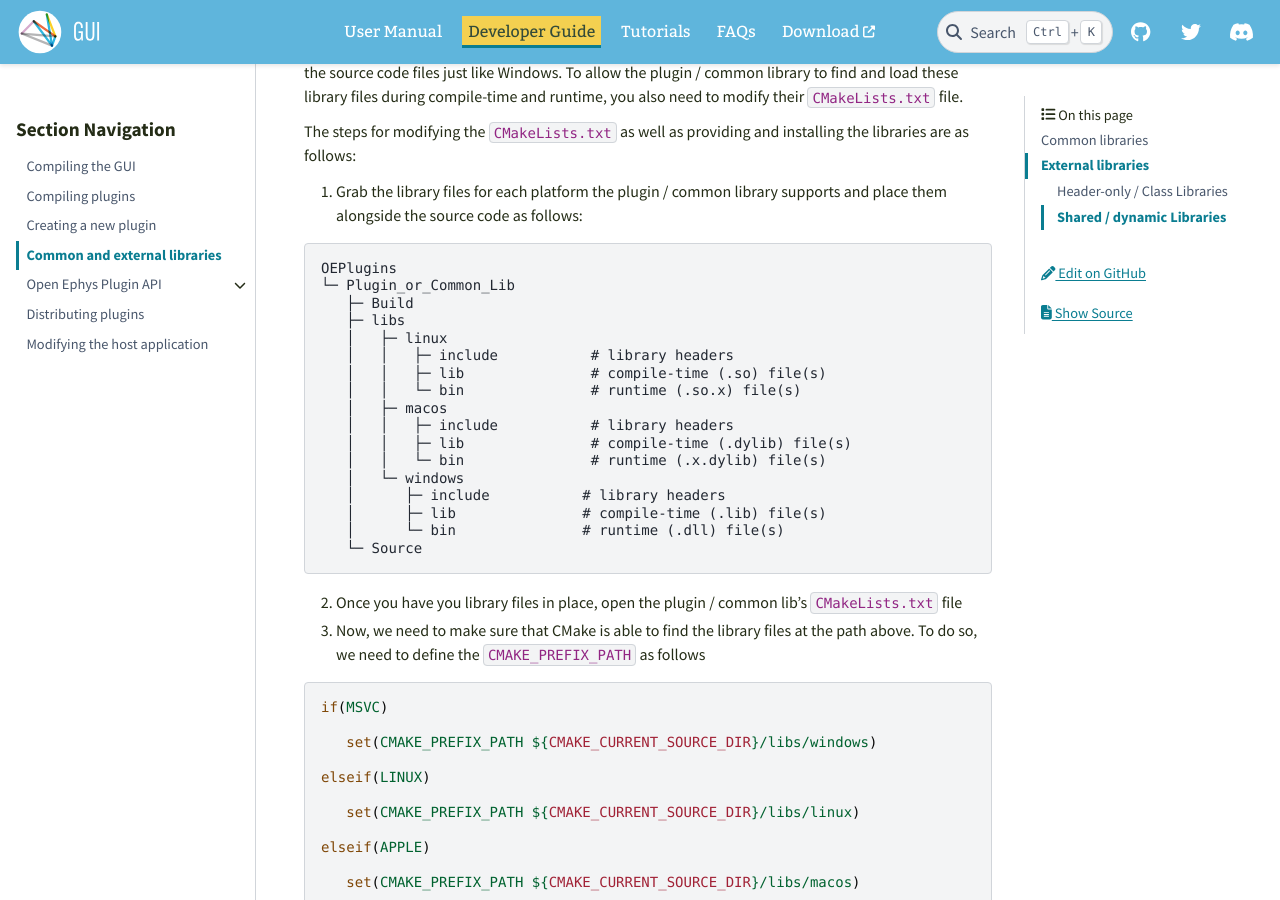
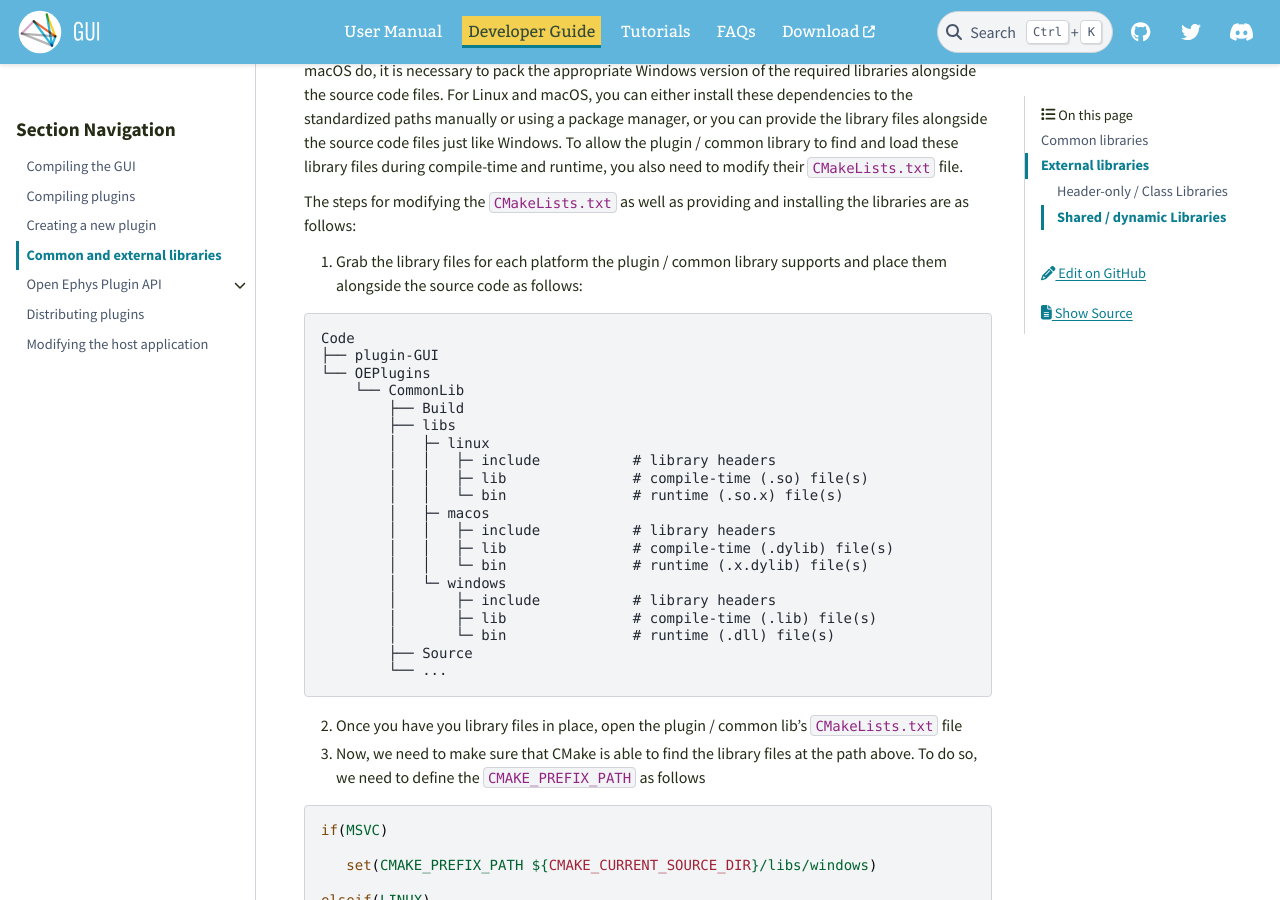
Before and after one commit to open-ephys/gui-docs, a Sphinx documentation site: the page built from source/Developer-Guide/Common-and-external-libraries.rst, in a window 1280 px wide and 900 px high, scrolled down 3361 px. Built offline with Sphinx 7.4.7 and the PyData theme 0.15.4, drawn with Linux system fonts in a browser that asks for light colours; some of the changed text lies outside the part shown.

```diff
--- a/source/Developer-Guide/Common-and-external-libraries.rst
+++ b/source/Developer-Guide/Common-and-external-libraries.rst
@@ -47,14 +47,18 @@ On your local machine, create an "OEPlugins" directory within the same directory
 
 .. code-block::
 
-   OEPlugins
-   └─ CommonLib
-      ├─ Build/
-      ├─ Source/
-      ├─ CMakeLists.txt
-      ├─ CMAKE_README.txt
-      ├─ link_open_ephys_lib.cmake
-      └─ README.md
+   Code
+   ├── plugin-GUI
+   └── OEPlugins
+       └── CommonLib
+           ├── Build
+           ├── Source
+           ├── .gitignore
+           ├── CMAKE_README.txt
+           ├── CMakeLists.txt
+           ├── link_open_ephys_lib.cmake
+           ├── LICENSE
+           └── README.md
 
 
 Modifying the source code
@@ -141,23 +145,26 @@ The steps for modifying the :code:`CMakeLists.txt` as well as providing and inst
 
 .. code-block::
 
-   OEPlugins
-   └─ Plugin_or_Common_Lib
-      ├─ Build
-      ├─ libs
-      │   ├─ linux
-      │   │   ├─ include           # library headers
-      │   │   ├─ lib               # compile-time (.so) file(s)
-      │   │   └─ bin               # runtime (.so.x) file(s)
-      │   ├─ macos
-      │   │   ├─ include           # library headers
-      │   │   ├─ lib               # compile-time (.dylib) file(s)
-      │   │   └─ bin               # runtime (.x.dylib) file(s)
-      │   └─ windows
-      │      ├─ include           # library headers
-      │      ├─ lib               # compile-time (.lib) file(s)
-      │      └─ bin               # runtime (.dll) file(s)
-      └─ Source
+   Code
+   ├── plugin-GUI
+   └── OEPlugins
+       └── CommonLib
+           ├── Build
+           ├── libs
+           │   ├─ linux
+           │   │   ├─ include           # library headers
+           │   │   ├─ lib               # compile-time (.so) file(s)
+           │   │   └─ bin               # runtime (.so.x) file(s)
+           │   ├─ macos
+           │   │   ├─ include           # library headers
+           │   │   ├─ lib               # compile-time (.dylib) file(s)
+           │   │   └─ bin               # runtime (.x.dylib) file(s)
+           │   └─ windows
+           │       ├─ include           # library headers
+           │       ├─ lib               # compile-time (.lib) file(s)
+           │       └─ bin               # runtime (.dll) file(s)
+           ├── Source
+           └── ...
 
 
 2. Once you have you library files in place, open the plugin / common lib's  :code:`CMakeLists.txt` file
--- a/source/Developer-Guide/Compiling-plugins.rst
+++ b/source/Developer-Guide/Compiling-plugins.rst
@@ -24,17 +24,22 @@ All of the officially supported plugins assume that the plugin source code is co
    Code
    ├── plugin-GUI
    │   ├── Build
+   │   ├── JuceLibraryCode
+   │   ├── Plugins
+   │   ├── Resources
    │   ├── Source
    │   └── ...
    │
    ├── OEPlugins
    │   └── plugin-1
    │   │   ├── Build
+   │   │   ├── Resources
    │   │   ├── Source
    │   │   └── ...
    │   │
    │   └── plugin-2
    │       ├── Build
+   │       ├── Resources
    │       ├── Source
    │       └── ...
 
```
Also changed, not shown: source/Developer-Guide/Creating-a-new-plugin.rst (+13 -10 lines).
